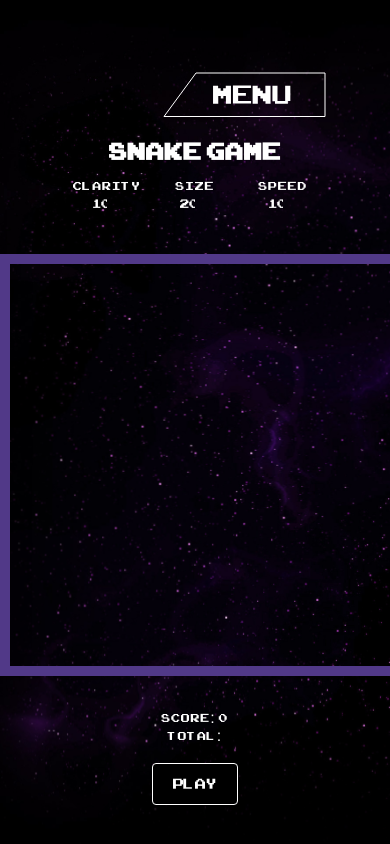
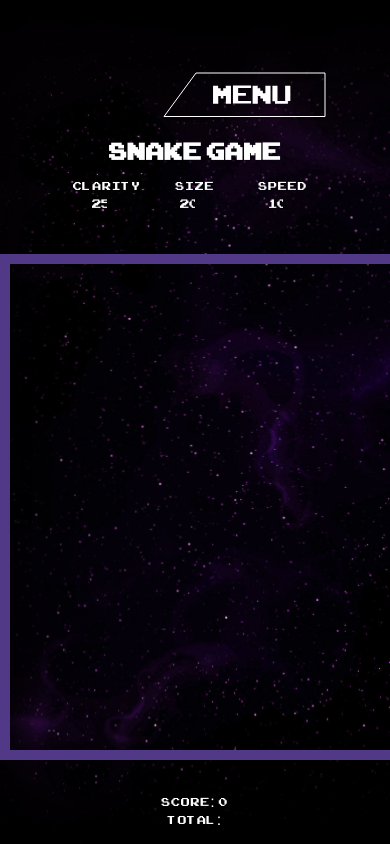
Before and after one commit to fannymartensson/bet-magic, a Vue app: page /#/snakegame in a window 390 px wide. Shown: the top 844 px of the page. Built offline with nearby package versions, Linux system fonts and the light colour scheme.

Commit message:
media queries snake

```diff
--- a/src/components/SnakeGame/SnakeApp.vue
+++ b/src/components/SnakeGame/SnakeApp.vue
@@ -7,7 +7,7 @@
     <h1>Snake Game</h1>
     <div class="column">
       Clarity
-      <input type="number" min="10" v-model.number="cellSize" />
+      <input type="number" min="25" v-model.number="cellSize" />
     </div>
     <div class="column">
       Size
@@ -47,7 +47,7 @@
 
     data () {
       return {
-        cellSize: 10,
+        cellSize: 25,
         boardSize: 20,
         speed: 10,
         isPlaying: false
--- a/src/components/SnakeGame/SnakeCanvas.vue
+++ b/src/components/SnakeGame/SnakeCanvas.vue
@@ -102,7 +102,6 @@
         if (this.isTargetNewHead()) {
           this.snake.unshift(this.targetCell)
           this.targetCell = null
-          console.log(this)
           this.addScores()
         } else {
           this.snake.unshift(newHeadCell)
@@ -185,9 +184,26 @@
   }
 </script>
 <style scoped>
-  #snake-canvas {
+
+@media only screen
+  and (min-device-width: 375px)
+  and (-webkit-min-device-pixel-ratio: 3) {
+    h1 {
+      font-size: 20px
+    }
+#snake-canvas {
     border: 10px solid rgb(81, 57, 136);
     height: 50vh;
     margin: 30px 0;
   }
+}
+
+@media screen
+  and (min-device-width: 800px) {
+#snake-canvas {
+    border: 10px solid rgb(81, 57, 136);
+    height: 60vh;
+    margin: 30px 0;
+  }
+}
 </style>
```
